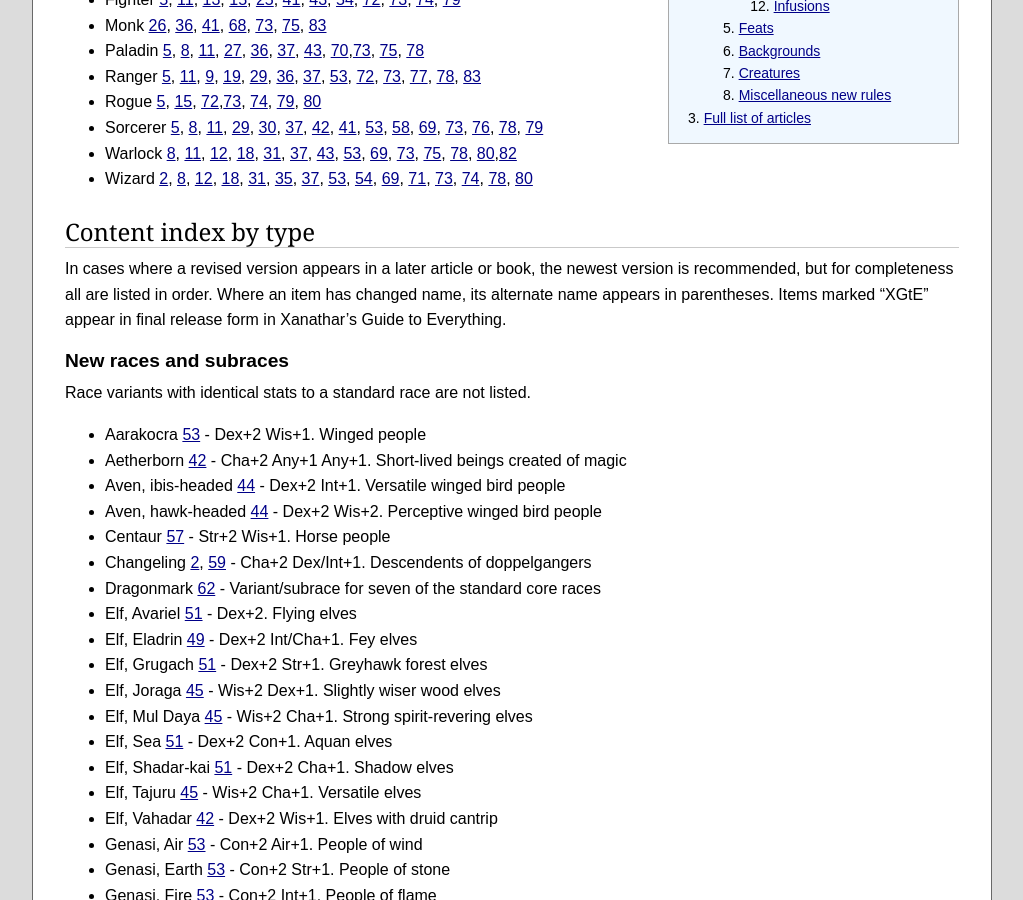
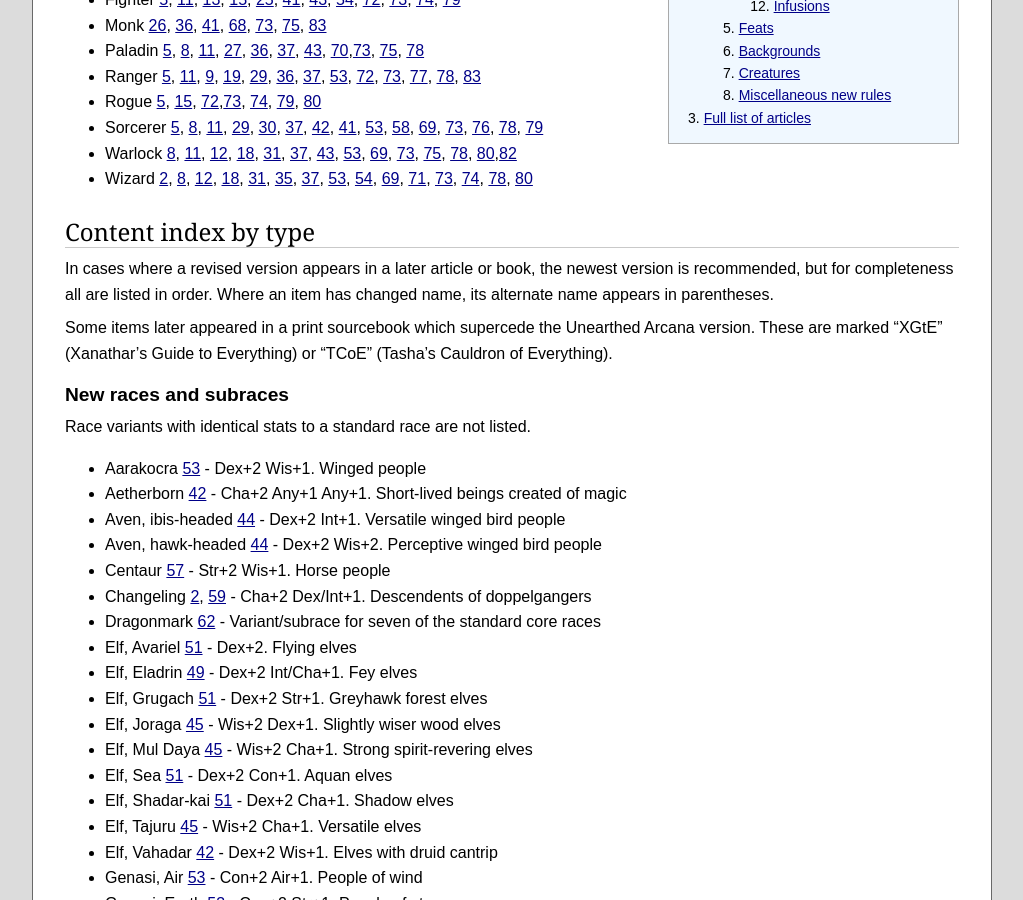
Before and after one commit to orbitalflower/orbitalflower.github.io, a Jekyll site: the page built from _posts/2017-06-21-5e-unearthed-arcana-index.md, in a window 1280 px wide and 900 px high, scrolled down 1039 px. Shown: the whole window, without its empty margins (128-1151 px from the left). Built offline with Jekyll 4.4.1, drawn with Linux system fonts in a browser that asks for light colours; some of the changed text lies outside the part shown.

Commit message:
Added references to Tashas's Cauldron of Everything

```diff
--- a/_posts/2017-06-21-5e-unearthed-arcana-index.md
+++ b/_posts/2017-06-21-5e-unearthed-arcana-index.md
@@ -57,8 +57,11 @@
 
 In cases where a revised version appears in a later article or book, the newest
 version is recommended, but for completeness all are listed in order. Where an
-item has changed name, its alternate name appears in parentheses. Items marked
-"XGtE" appear in final release form in Xanathar's Guide to Everything.
+item has changed name, its alternate name appears in parentheses.
+
+Some items later appeared in a print sourcebook which supercede the Unearthed
+Arcana version. These are marked "XGtE" (Xanathar's Guide to Everything) or
+"TCoE" (Tasha's Cauldron of Everything).
 
 ### New races and subraces
 
@@ -130,22 +133,22 @@
 
 #### Artificer specialists
 
-- Alchemist [66][], [67][]
+- Alchemist [66][], [67][], TCoE
 - Archivist [66][]
-- Armorer [77][]
-- Artillerist [66][], [67][]
-- Battle Smith [66][]
+- Armorer [77][], TCoE
+- Artillerist [66][], [67][], TCoE
+- Battle Smith [66][], TCoE
 
 #### Barbarian paths
 - Path of the Ancestral Guardian [21][], [41][], XGtE
-- Path of the Beast [75][]
+- Path of the Beast [75][], TCoE
 - Path of the Storm Herald [21][], XGtE
 - Path of the Zealot [21][], XGtE
-- Path of the Wild Soul [68][]
+- Path of Wild Magic (Path of the Wild Soul) [68][], TCoE
 
 #### Bard colleges
-- College of Creation [76][]
-- College of Eloquence [70][]
+- College of Creation [76][], TCoE
+- College of Eloquence [70][], TCoE
 - College of Glamour [22][], XGtE
 - College of Satire [13][]
 - College of Spirits [82][]
@@ -157,21 +160,21 @@
 - City [8][]
 - Forge [23][], XGtE
 - Grave [23][], XGtE
-- Love [76][]
-- Order [56][]
+- Peace (Love, Unity) [76][], TCoE
+- Order [56][], TCoE
 - Protection [23][]
 - Solidarity [44][]
 - Strength [44][]
-- Twilight [71][]
+- Twilight [71][], TCoE
 - Zeal [44][]
 
 #### Druid circles
 - Circle of Dreams [24][], XGtE
 - Circle of the Shepherd [24][], [43][], XGtE
-- Circle of Spores [54][]
-- Circle of the Stars [77][]
+- Circle of Spores [54][], TCoE
+- Circle of the Stars [77][], TCoE
 - Circle of Twilight [24][]
-- Circle of Wildfire [71][]
+- Circle of Wildfire [71][], TCoE
 
 #### Fighter archetypes
 - Arcane Archer [25][], [41][], XGtE
@@ -179,9 +182,8 @@
 - Cavalier [13][], [43][], XGtE
 - Knight [25][]
 - Monster Hunter [15][]
-- Psychic Warrior [74][]
-- Psi Knight [79][]
-- Rune Knight [72][]
+- Psi Warrior (Psychic Warrior) [74][79][], TCoE
+- Rune Knight [72][], TCoE
 - Samurai [25][], XGtE
 - Scout [13][]
 - Sharpshooter [25][]
@@ -193,24 +195,24 @@
 
 #### Monk traditions
 - Way of the Ascendant Dragon [83][]
-- Way of the Astral Self [68][]
+- Way of the Astral Self [68][], TCoE
 - Way of the Drunken Master [36][], XGtE
 - Way of the Kensei [26][], [41][], XGtE
-- Way of Mercy [75][]
+- Way of Mercy [75][], TCoE
 - Way of Tranquility [26][]
 
 #### Paladin oaths
 - Oath of Conquest [27][], [43][], XGtE
-- Oath of Heroism [70][]
+- Oath of Glory (Oath of Heroism) [70][], TCoE
 - Oath of Redemption [36][], XGtE
 - Oath of Treachery [27][]
-- Oath of the Watchers [75][]
+- Oath of the Watchers [75][], TCoE
 
 #### Ranger archetypes
 - Beast [19][]
 - Deep Stalker (Gloom Stalker) [11][], [19][], XGtE
 - Drakewarden [83][]
-- Fey Wanderer [77][]
+- Fey Wanderer [77][], TCoE
 - Guardian [9][]
 - Horizon Walker [29][], XGtE
 - Hunter [19][]
@@ -218,22 +220,22 @@
 - Primeval Guardian [29][]
 - Seeker [9][]
 - Stalker [9][]
-- Swarmkeeper [72][]
+- Swarmkeeper [72][], TCoE
 
 #### Rogue archetypes
 - Inquisitive [15][], XGtE
-- Phantom [80][]
+- Phantom (The Revived) [72][], [80][], TCoE
 - Scout [29][], XGtE
-- Soulknife [74][], [79][]
+- Soulknife [74][], [79][], TCoE
 - Swashbuckler [5][], XGtE
 - The Revived [72][]
 
 #### Sorcerous origins
-- Clockwork Soul [76][]
+- Aberrant Mind (Psionic Soul) [69][], [79][], TCoE
+- Clockwork Soul [76][], TCoE
 - Favored Soul (Divine Soul) [4][], [30][], [41][], XGtE
 - Giant Soul [58][]
 - Phoenix Sorcery [30][]
-- Psionic Soul (Aberrant Mind) [69][], [79][]
 - Pyromancer [42][]
 - Sea Sorcery [30][]
 - Shadow (Shadow Magic) [11][], XGtE
@@ -243,10 +245,9 @@
 #### Warlock patrons
 - Ghost in the Machine [8][]
 - The Celestial (The Undying Light) [11][], [43][], XGtE
-- The Genie [80][]
+- The Genie (The Noble Genie) [75][], [80][], TCoE
 - The Hexblade [31][], XGtE
-- The Lurker in the Deep [69][]
-- The Noble Genie [75][]
+- The Fathomless (The Lurker in the Deep) [69][], TCoE
 - The Raven Queen [31][]
 - The Seeker [18][]
 - The Undead [82][]
@@ -255,7 +256,7 @@
 - Artificer [2][] (see also Artificer class)
 - Loremaster [31][]
 - Onomancy (Truename magic) [71][]
-- Order of Scribes [80][]
+- Order of Scribes [80][], TCoE
 - Psionics [74][]
 - School of Invention [54][]
 - Technomancy [8][]
@@ -263,7 +264,7 @@
 - War Magic [35][], XGtE
 
 ### New classes and variant classes
-- Artificer [28][], [66][], [67][]
+- Artificer [28][], [66][], [67][], TCoE
 - Mystic [7][], [14][], [34][]
 - Ranger revised [9][], [19][]
 - Ranger with no spells, variant [4][]
@@ -279,7 +280,7 @@
 - Hand of Radiance (Word of Radiance) (Clr) [37][], XGtE
 - Infestation (Drd/Sor/War/Wiz) [37][], XGtE
 - Magic Stone (Drd/War) [53][]
-- Mind Sliver (Brd/Sor/War/Wiz) [69][], [74][], [79][]
+- Mind Sliver (Brd/Sor/War/Wiz) [69][], [74][], [79][], TCoE
 - Mold Earth (Drd/Sor/Wiz) [53][]
 - On/Off (Sor/War/Wiz) [8][]
 - Primal Savagery (Drd) [37][], XGtE
@@ -324,7 +325,7 @@
 - Pyrotechnics (Brd/Sor/Wiz) [53][]
 - Skywrite (Brd/Drd/Wiz) [53][]
 - Snilloc's Snowball Swarm (Sor/Wiz) [53][]
-- Summon Bestial Spirit (Drd/Rgr) [78][]
+- Summon Bestial Spirit / Summon Beast (Drd/Rgr) [78][], TCoE
 - Thought Shield (Brd/Sor/War/Wiz) [74][]
 - Warding Wind (Brd/Drd/Sor) [53][]
 
@@ -337,10 +338,10 @@
 - Melf's Minute Meteors (Sor/Wiz) [53][]
 - Protection from Ballistics (Sor/War/Wiz) [8][]
 - Psionic Blast (Brd/Sor/War/Wiz) [74][]
-- Spirit Shroud [78][]
-- Summon Fey Spirit [78][]
-- Summon Shadow Spirit [78][]
-- Summon Undead Spirit [78][]
+- Spirit Shroud [78][], TCoE
+- Summon Fey Spirit / Summon Fey [78][], TCoE
+- Summon Shadow Spirit / Summon Shadowspawn [78][], TCoE
+- Summon Undead Spirit / Summon Undead [78][], TCoE
 - Tidal Wave (Drd/Wiz) [53][]
 - Wall of Sand (Wiz) [53][]
 - Wall of Water (Drd/Sor/Wiz) [53][]
@@ -351,10 +352,10 @@
 - Conjure Shadow Demon (Summon Greater Demon) (Sor/Wiz) [12][], XGtE
 - Ego Whip (Brd/Sor/War/Wiz) [74][]
 - Elemental Bane (Drd/War/Wiz) [53][]
-- Intellect Fortress (Brd/Sor/War/Wiz) [74][], [79][]
+- Intellect Fortress (Brd/Sor/War/Wiz) [74][], [79][], TCoE
 - Storm Sphere (Sor/Wiz) [53][]
-- Summon Aberrant Spirit [78][]
-- Summon Elemental Spirit [78][]
+- Summon Aberrant Spirit / Summon Aberration [78][], TCoE
+- Summon Elemental Spirit / Summon Elemental [78][], TCoE
 - Synchronicity (Sor/War/Wiz) [8][]
 - System Backdoor (Sor/War/Wiz) [8][]
 - Vitriolic Sphere (Sor/Wiz) [53][]
@@ -367,7 +368,7 @@
 - Immolation (Sor/Wiz) [53][]
 - Maelstrom (Drd) [53][]
 - Shutdown (Sor/War/Wiz) [8][]
-- Summon Celestial Spirit [78][]
+- Summon Celestial Spirit / Summon Celestial [78][], TCoE
 - Transmute Rock (Drd/Wiz) [53][]
 
 #### Level 6
@@ -376,10 +377,10 @@
 - Investiture of Ice (Drd/Sor/War/Wiz) [53][]
 - Investiture of Stone (Drd/Sor/War/Wiz) [53][]
 - Investiture of Wind (Drd/Sor/War/Wiz) [53][]
-- Otherworldly Form [78][]
+- Otherworldly Form / Tasha's Otherworldly Guise [78][], TCoE
 - Primordial Ward (Drd) [53][]
 - Psychic Crush (Brd/Sor/War/Wiz) [74][]
-- Summon Fiendish Spirit [78][]
+- Summon Fiendish Spirit / Summon Fiend [78][], TCoE
 
 #### Level 7
 - Conjure Hezrou (Infernal Calling) (Sor/War/Wiz) [12][], XGtE
@@ -446,15 +447,15 @@
 - Alchemist [16][]
 - Animal Handler [39][]
 - Arcanist [39][]
-- Artificer Initiate [81][]
+- Artificer Initiate [81][], TCoE
 - Barbed Hide (tiefling) [40][]
 - Blade Mastery [16][]
 - Bountiful Luck (halfling) [40][]
 - Brawny [39][]
 - Burglar [16][]
-- Chef [81][]
+- Chef [81][], TCoE
 - Critter Friend (forest gnome) [40][]
-- Crusher [81][]
+- Crusher [81][], TCoE
 - Diplomat [39][]
 - Dragon Fear (dragonborn) [40][], XGtE
 - Dragon Hide (dragonborn) [40][], XGtE
@@ -462,21 +463,21 @@
 - Dragonmark [2][]
 - Drow High Magic (drow) [40][], XGtE
 - Dwarf Resilience (Dwarven Fortitude) (dwarf) [40][], XGtE
-- Eldritch Adept [81][]
+- Eldritch Adept [81][], TCoE
 - Elven Accuracy (elf/half-elf) [40][], XGtE
 - Empathic [39][]
 - Everybody's Friend (half-elf) [40][]
 - Fade Away (gnome) [40][], XGtE
 - Fell Handed [16][]
 - Fey Teleportation (high elf) [40][], XGtE
-- Fey Touched [81][]
-- Fighting Initiate [81][]
+- Fey Touched [81][], TCoE
+- Fighting Initiate [81][], TCoE
 - Flail Mastery [16][]
 - Flames of Phlegethos (tiefling) [40][], XGtE
 - Gourmand [16][]
 - Greater Dragonmark [62][]
 - Grudge-Bearer (dwarf) [40][]
-- Gunner [81][]
+- Gunner [81][], TCoE
 - Historian [39][]
 - Human Determination (human) [40][]
 - Infernal Constitution (tiefling) [40][], XGtE
@@ -485,32 +486,32 @@
 - Medic [39][]
 - Menacing [39][]
 - Metabolic Control [79][]
-- Metamagic Adept [81][]
+- Metamagic Adept [81][], TCoE
 - Naturalist [39][]
 - Orcish Aggression (half-orc) [40][]
 - Orcish Fury (half-orc) [40][], XGtE
 - Perceptive [39][]
 - Performer [39][]
-- Piercer [81][]
-- Poisoner [81][]
-- Practiced Expert [81][]
+- Piercer [81][], TCoE
+- Poisoner [81][], TCoE
+- Skill Expert (Practiced Expert) [81][], TCoE
 - Prodigy (human/half-elf/half-orc) [40][], XGtE
 - Quick-Fingered [39][]
 - Quicksmithing [42][]
 - Second Chance (halfling) [40][], XGtE
 - Servo Crafting [42][]
-- Shadow Touched [81][]
+- Shadow Touched [81][], TCoE
 - Shield Training [81][]
 - Silver-Tongued [39][]
-- Slasher [81][]
+- Slasher [81][], TCoE
 - Spear Mastery [16][]
 - Squat Nimbleness (dwarf/gnome/halfling/any Small) [40][], XGtE
 - Stealthy [39][]
 - Survivalist [39][]
 - Svirfneblin Magic (deep gnome) [53][]
 - Tandem Tactician [81][]
-- Telekinetic [74][], [79][]
-- Telepathic [74][], [79][]
+- Telekinetic [74][], [79][], TCoE
+- Telepathic [74][], [79][], TCoE
 - Theologian [39][]
 - Tower of Iron Will [79][]
 - Tracker [81][]
@@ -527,7 +528,7 @@
 
 ### Creatures
 
-- Alchemical Homunculus (CR special) [66][], [67][]
+- Alchemical Homunculus (CR special) [66][], [67][], TCoE
 - Archon of Redemption (CR10) [45][]
 - Chupacabra (CR3) [60][]
 - Gremlin (CR1/2) [42][]
@@ -554,7 +555,7 @@
 - Action points [2][]
 - Army-scale mass combat [3][], [32][]
 - Colors of Magic alignment system [60][]
-- Class Feature Variants [73][]
+- Class Feature Variants [73][], TCoE
 - Creating new class options [4][]
 - Custom alignments [6][]
 - Downtime (craft/buy/sell item, train, etc) [38][], XGtE
@@ -572,8 +573,8 @@
 - Quick characters [17][]
 - Rune magic [10][]
 - Ships and naval combat [64][]
-- Sidekicks [65][]
-- Tattoos [78][]
+- Sidekicks [65][], TCoE
+- Tattoos [78][], TCoE
 - Traps [33][], XGtE
 - Three-pillar XP variant [48][]
 - Vitality [6][]
```
Also changed, not shown: other parts of _posts/2017-06-21-5e-unearthed-arcana-index.md (+2 -2 lines).
